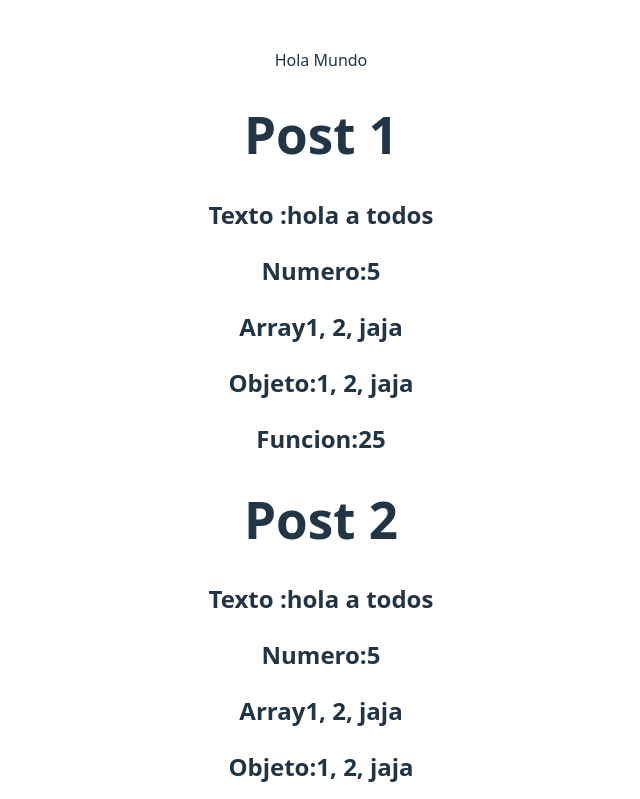
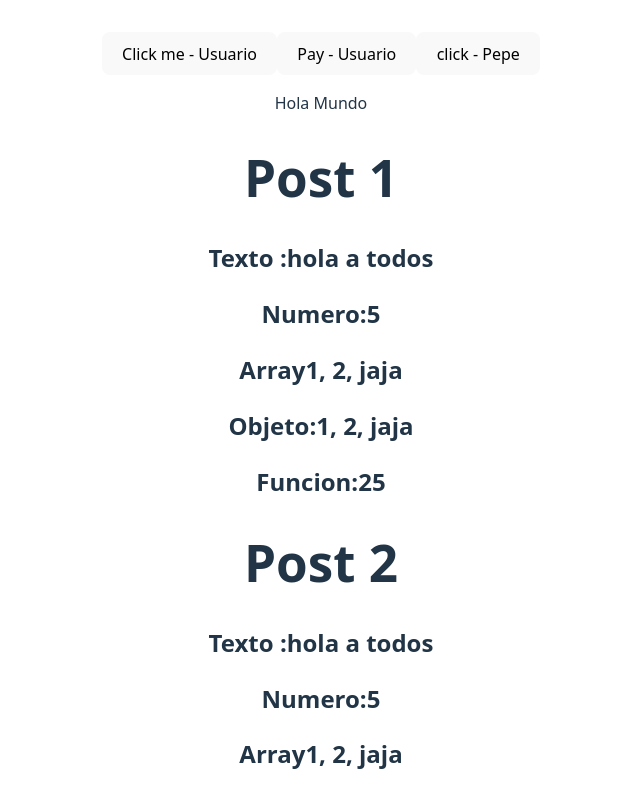
Before and after one commit to 8ima8/ReactPractice, a React (Vite) app in the folder react-course/: page / in a window 1280 px wide. Shown: the top 799 px of the page, without its empty margins (319-959 px from the left). Built offline with nearby package versions, Linux system fonts and the light colour scheme.

Commit message:
Subir boton, con props y un poco de validacion

```diff
--- a/react-course/package.json
+++ b/react-course/package.json
@@ -10,6 +10,7 @@
     "preview": "vite preview"
   },
   "dependencies": {
+    "prop-types": "^15.8.1",
     "react": "^19.0.0",
     "react-dom": "^19.0.0"
   },
--- a/react-course/src/App.jsx
+++ b/react-course/src/App.jsx
@@ -5,6 +5,7 @@ import './App.css'
 import React from 'react'
 import { Post } from './components/Post'
 import { UserCard } from './components/UserCard'
+import { Button } from './components/Button'
 
 
 function App() {
@@ -12,9 +13,13 @@ function App() {
 
   return (
     <>
+      <Button text='Click me'/>
+      <Button text='Pay'/>
+      <Button text='click' name='Pepe'/>
       <p>Hola Mundo</p>
       <Post postNumber={1} />
       <Post postNumber={2}/>
+
       <UserCard
         name='Felipe'
         amount={2000}
--- /dev/null
+++ b/react-course/src/components/Button.jsx
@@ -0,0 +1,23 @@
+import React from "react";
+import PropTypes from "prop-types";
+
+export function Button({text, name='Usuario'}) {
+    console.log(text)
+
+
+
+    return(
+        <button>
+            {text} - {name}
+        </button>
+    )
+
+}
+
+Button.PropTypes = {
+    text : PropTypes.string.isRequired
+}
+
+Button.defaultProps = {
+    name: 'Some User'
+}
--- a/react-course/src/components/Post.jsx
+++ b/react-course/src/components/Post.jsx
@@ -1,5 +1,5 @@
 import React from "react";
-
+// aqui se practica como armar un componente
 export function Post({postNumber}){
 
     const text = 'hola a todos'
--- a/react-course/src/components/UserCard.jsx
+++ b/react-course/src/components/UserCard.jsx
@@ -1,5 +1,5 @@
 import React from "react";
-
+// Aqui practicamos como envair y recibir props
 export function UserCard({name, amount, married, array, address}){
     return(
         <div>
```
Also changed, not shown: 1 other file (tests, documents, lock files or other folders).
